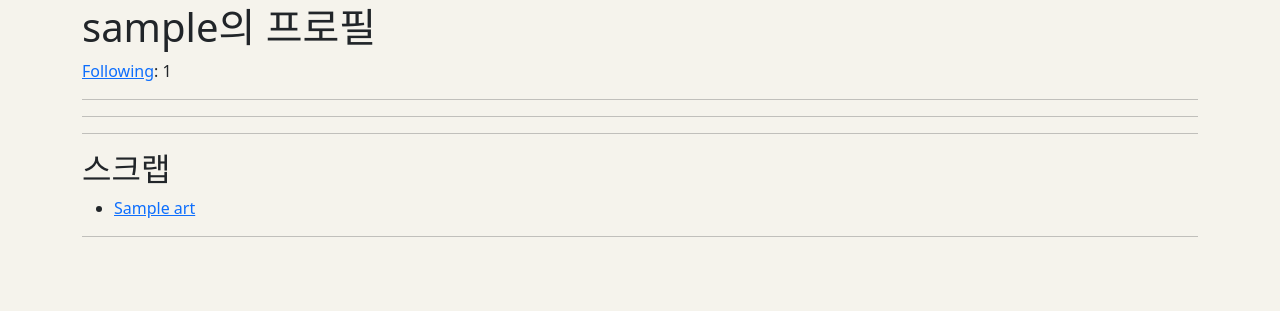
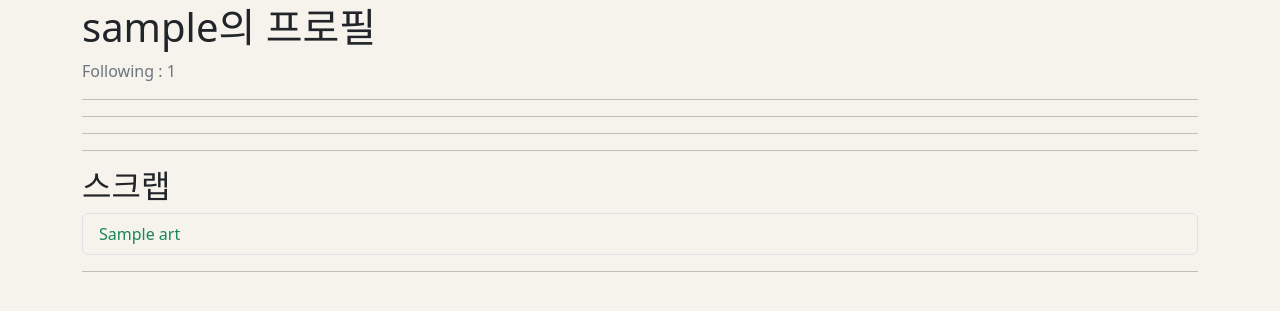
Before and after one commit to Dev-nenda/Django_Web_Project, a Django app: a page that uses accounts/templates/accounts/profile.html in a window 1280 px wide. Shown: the part 53-364 px from the top of the page. Run offline with Django 4.2, Linux system fonts and the light colour scheme; tables that the repository leaves empty hold one stand-in row (values such as "Sample post"); some libraries are stand-ins or nearby versions.

Commit message:
profile_css

```diff
--- a/accounts/templates/accounts/followers.html
+++ b/accounts/templates/accounts/followers.html
@@ -4,7 +4,7 @@
 
 {% for follower in followers  %}
 <li>
-    <a href="{% url 'account:profile' follower.username %}">{{follower.username}}</a>
+    <a href="{% url 'account:profile' follower.username %}" style = "text-decoration-line: none;">{{follower.username}}</a>
 </li>
 
 {% endfor %}
--- a/accounts/templates/accounts/followings.html
+++ b/accounts/templates/accounts/followings.html
@@ -4,7 +4,7 @@
 
 {% for following in followings  %}
 <li>
-    <a href="{% url 'account:profile' following.username %}">{{following.username}}</a>
+    <a href="{% url 'account:profile' following.username %}" style = "text-decoration-line: none;">{{following.username}}</a>
 </li>
 
 {% endfor %}
--- a/accounts/templates/accounts/profile.html
+++ b/accounts/templates/accounts/profile.html
@@ -3,13 +3,13 @@
 {% block content %}
 <h1>{{profile_user.username}}의 프로필</h1>
 
-<div>
-    <a href="{% url 'account:followings' profile_user.username %}">Following</a>: {{profile_user.stars.count}}
+<div >
+    <a href="{% url 'account:followings' profile_user.username %}" style = "text-decoration-line: none;" class="text-secondary">Following : {{profile_user.stars.count}}</a>
 </div>
 
 {% for group in profile_user.groups.all %}
     {% if group.name != 'general' %}
-        <a href="{% url 'account:followers' profile_user.username %}">followers</a>: {{profile_user.fans.count}}
+        <a href="{% url 'account:followers' profile_user.username %}" style = "text-decoration-line: none;" class="text-secondary">followers {{profile_user.fans.count}}</a>
     {% endif %}
 {% endfor %}
 
@@ -30,43 +30,52 @@
     {% endfor %}
 {% endif %}
 
+<hr>
+
+
 {% for group in profile_user.groups.all %}
     {% if group.name == 'gallery' %}
         <h2>전시 현황</h2>
-        <ul>
+
+        <ul class="list-group">
             {% for exhibition in profile_user.exhibitions.all  %}
-            <li>
-                <a href="{% url 'exhibition:exhibition_detail' exhibition.pk %}">
+            <li class="list-group-item" style = "background-color: rgba(245,243,236, 05);" >
+                <a href="{% url 'exhibition:exhibition_detail' exhibition.pk %}" style = "text-decoration-line: none;" class="text-success">
                     {{ exhibition.title }}
                 </a>
+
             </li>
             {% endfor %}
         </ul>
     {% endif %}
 {% endfor %}
 <hr>
+
 {% for group in profile_user.groups.all  %}
     {% if group.name == 'expert_art' %}
         <h2>Art Columns</h2>
-            <ul>
+            <ul class="list-group">
                 {% for art in profile_user.arts.all  %}
-                <li>
-                    <a href="{% url 'art:art_detail' art.pk %}">
+                    <li class="list-group-item" style = "background-color: rgba(245,243,236, 05);">
+                        <a href="{% url 'art:art_detail' art.pk %}" style = "text-decoration-line: none;" class="text-success">
                             {{art.title}}
                         </a>
+
                 </li>
                 {% endfor %}
             </ul>
     {% endif %}
 {% endfor %}
+
 <hr>
+
 {% for group in profile_user.groups.all  %}
     {% if group.name == 'expert_movie' %}
         <h2>Movie Columns</h2>
-            <ul>
+            <ul class="list-group">
                 {% for moviecolumn in profile_user.moviecolumns.all  %}
-                <li>
-                    <a href="{% url 'moviecolumn:moviecolumn_detail' moviecolumn.pk %}">
+                    <li class="list-group-item" style = "background-color: rgba(245,243,236, 05);">
+                        <a href="{% url 'moviecolumn:moviecolumn_detail' moviecolumn.pk %}" style = "text-decoration-line: none;" class="text-success">
                             {{moviecolumn.title}}
                         </a>
                     </li>
@@ -77,31 +86,43 @@
 <hr>
 
 <h2>스크랩</h2>
-<ul>
+<ul class="list-group">
     {% for art in profile_user.clipping_arts.all %}
-        <li>
-            <a href="{% url 'art:art_detail' art.pk %}">
+        {% for moviecolumn in profile_user.moviecolumns.all  %}
+            <li class="list-group-item" style = "background-color: rgba(245,243,236, 05);">
+                <a href="{% url 'art:art_detail' art.pk %}" style = "text-decoration-line: none;" class="text-success">
                     {{ art.title }}
                 </a>
             </li>
         {% endfor %}
+    {% endfor %}
 </ul>
+
+
 <hr>
+
+
 {% if user == profile_user %}
 
+<div class= "d-inline ">
+    <a href="{% url 'account:change_password' profile_user.username %}" style="text-decoration-line: none;">
+        <button type="btn" class="btn btn-outline-dark">비밀번호 변경</button>
+    </a>
+</div>
 
-<a href="{% url 'account:change_password' profile_user.username %}">
-    <button>비밀번호 변경</button>
+<div class= "d-inline ">
+    <a href="{% url 'account:update' profile_user.username %}" style="text-decoration-line: none;">
+        <button type="btn" class="btn btn-outline-dark">정보수정</button>
     </a>
+</div>
 
-
-<a href="{% url 'account:update' profile_user.username %}">
-    <button>정보수정</button>
+<div class= "d-inline ">
+    <a href="{% url 'account:delete' profile_user.username %}" style="text-decoration-line: none;">
+        <button onclick="return confirm('정말 삭제하시겠습니까?')" type="btn" class="btn btn-outline-dark">회원탈퇴</button>
     </a>
-<a href="{% url 'account:delete' profile_user.username %}">
-    <button onclick="return confirm('정말 삭제하시겠습니까?')">회원탈퇴</button>
-</a>
+</div>
 
 
 {% endif %}
+
 {% endblock content %}
--- a/accounts/views.py
+++ b/accounts/views.py
@@ -140,6 +140,7 @@ def update(request, username):
 
 
 @login_required
+@require_http_methods(['GET', 'POST'])
 def change_password(request, username):
     profile_user = get_object_or_404(User, username=username)
     if request.user != profile_user:
```
Also changed, not shown: movie/templates/movie/like_movie_ui.html (added, +14 -0 lines). Lines whose indentation alone changed are shown as unchanged.
